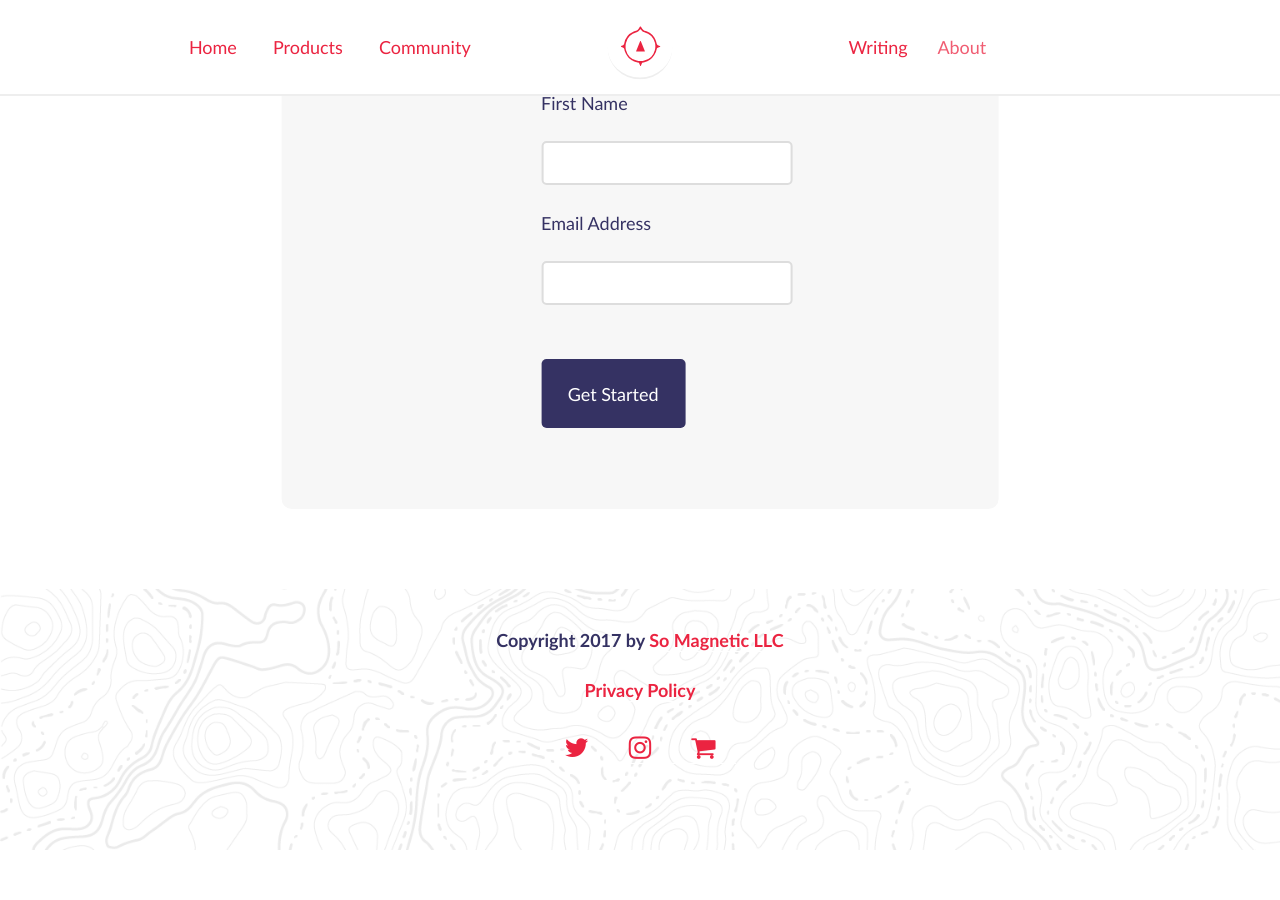
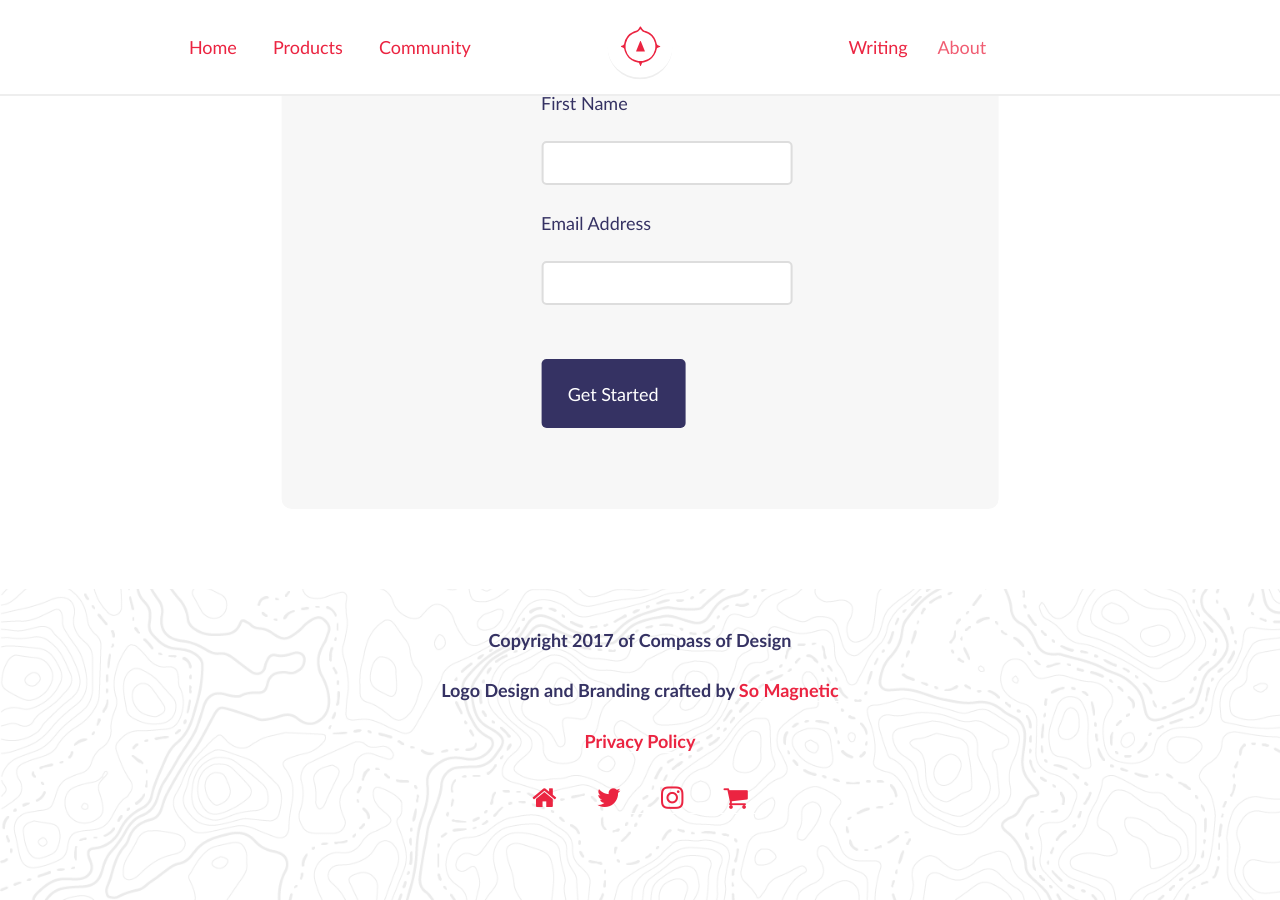
Before and after one commit to compassofdesign/site, a Jekyll site: the page built from index.html, in a window 1280 px wide and 900 px high, scrolled down 2940 px. Built offline with Jekyll 4.4.1, drawn with Linux system fonts in a browser that asks for light colours; nearby versions of some CDN libraries; before the commit the page ends 3790 px from its top, so only the background shows below that.

Commit message:
Update default.html

```diff
--- a/_layouts/default.html
+++ b/_layouts/default.html
@@ -77,9 +77,9 @@
     <footer class="main container">
       <article class="row">
           <div class="landing module">
-          <h6>Copyright 2017 by <a href="https://somagnetic.com">So Magnetic LLC</a></h6>
+            <h6>Copyright 2017 of Compass of Design</h6><h6>Logo Design and Branding crafted by <a href="https://somagnetic.com">So Magnetic</a></h6>
           <h6><a href="{{site.baseurl}}/archive/privacy-policy">Privacy Policy</a></h6>
-          <h3><a href="https://twitter.com/compassofdesign" target="_blank"><i class="fa fa-twitter"><span>twitter</span></i></a><a href="https://instagram.com/compassofdesign" target="_blank"><i class="fa fa-instagram"><span>instagram</span></i></a><a href="https://buy.compassofdesign.com/" target="_blank"><i class="fa fa-shopping-cart"><span>shop</span></i></a> </h3>
+            <h3><a href="https://compassofdesign.com"><i class="fa fa-home"><span>Home</span></i><a href="https://twitter.com/compassofdesign" target="_blank"><i class="fa fa-twitter"><span>twitter</span></i></a><a href="https://instagram.com/compassofdesign" target="_blank"><i class="fa fa-instagram"><span>instagram</span></i></a><a href="https://buy.compassofdesign.com/" target="_blank"><i class="fa fa-shopping-cart"><span>shop</span></i></a> </h3>
         </div>
       </article>
     </footer>
```
